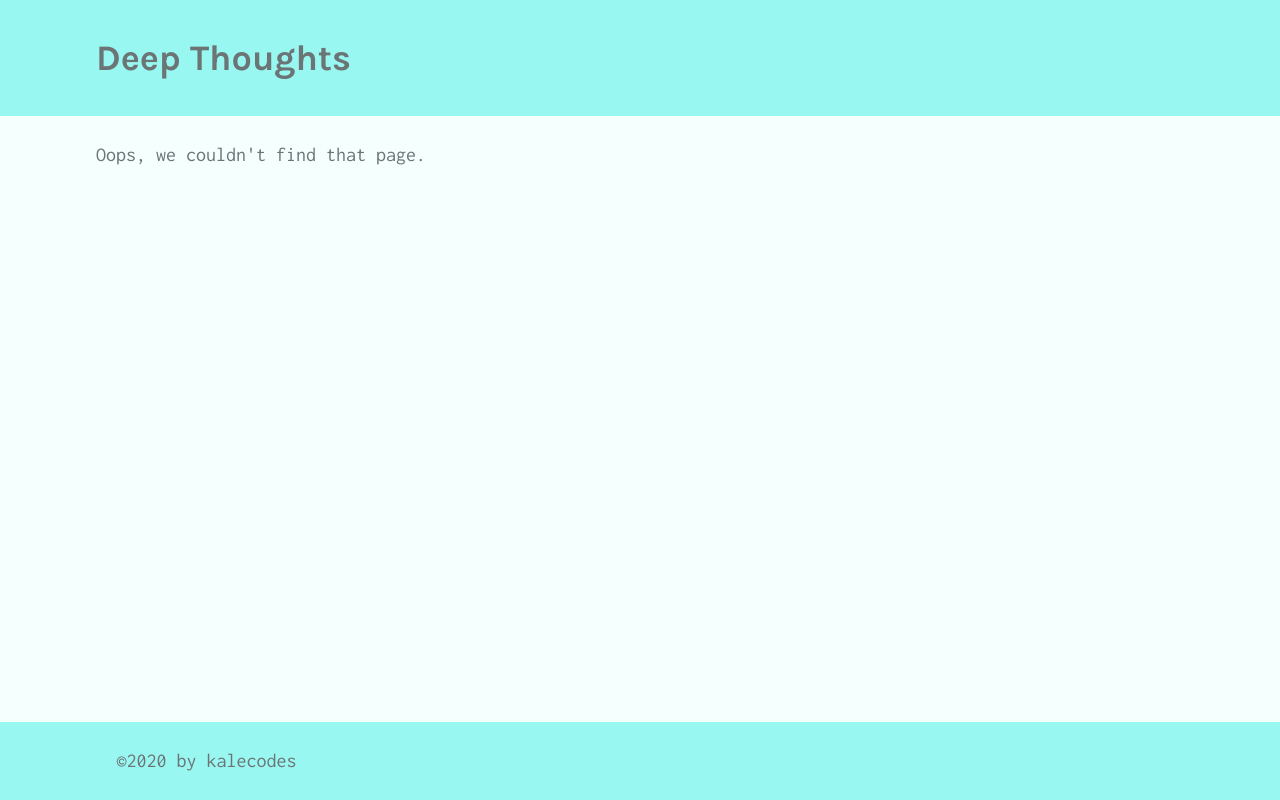
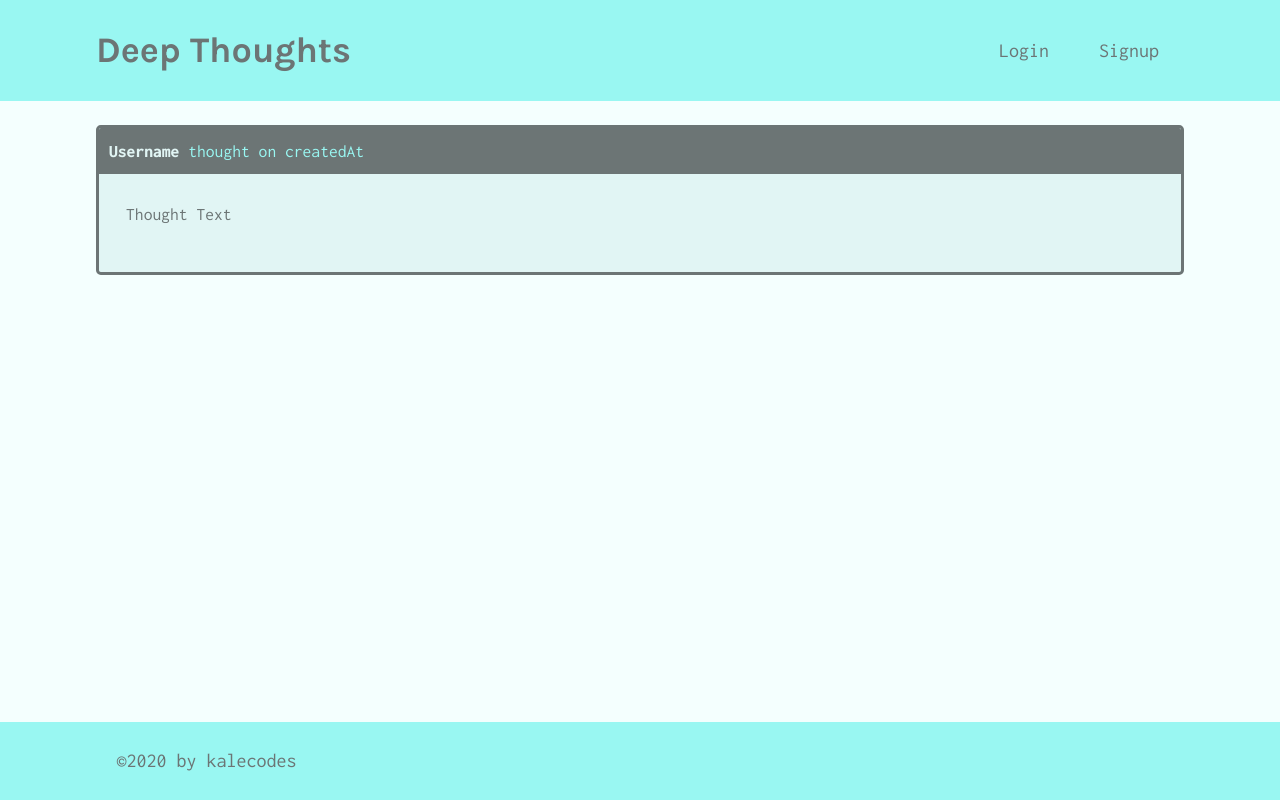
Before and after one commit to kalecodes/deep-thoughts-2, a React (Create React App) app in the folder client/: page /thought/1 in a window 1280 px wide. Built offline with nearby package versions, Linux system fonts and the light colour scheme.

Commit message:
setup Links for React Router

```diff
--- a/client/src/App.js
+++ b/client/src/App.js
@@ -32,8 +32,11 @@
               <Route path="/" element={<Home />} />
               <Route path="/login" element={<Login />} />
               <Route path="/signup" element={<Signup />} />
-              <Route path="/profile" element={<Profile />} />
-              <Route path="/thought" element={<SingleThought />} />
+              <Route path="/profile">
+                <Route path=":username" element={<Profile />} />
+                <Route path="" element={<Profile />} />
+              </Route>
+              <Route path="/thought/:id" element={<SingleThought />} />
               <Route path="*" element={<NoMatch />} />
             </Routes>
           </div>
--- a/client/src/components/Header/index.js
+++ b/client/src/components/Header/index.js
@@ -1,10 +1,18 @@
 import React from 'react';
+import { Link } from 'react-router-dom';
 
 const Header = () => {
   return (
     <header className="bg-secondary mb-4 py-2 flex-row align-center">
       <div className="container flex-row justify-space-between-lg justify-center align-center">
-        <h1>Deep Thoughts</h1>
+        <Link to="/">
+          <h1>Deep Thoughts</h1>
+        </Link>
+
+        <nav className="text-center">
+          <Link to="/login">Login</Link>
+          <Link to="/signup">Signup</Link>
+        </nav>
       </div>
     </header>
   );
--- a/client/src/components/ThoughtList/index.js
+++ b/client/src/components/ThoughtList/index.js
@@ -1,4 +1,5 @@
 import React from "react";
+import { Link } from 'react-router-dom';
 
 const ThoughtList = ({ thoughts, title }) => {
   if (!thoughts.length) {
@@ -12,15 +13,19 @@
         thoughts.map(thought => (
           <div key={thought._id} className="card mb-3">
             <p className="card-header">
+              <Link to={`/profile/${thought.username}`} style={{ fontWeight: 700 }} className="text-light">
                 {thought.username}
+              </Link>{' '}
               thought on {thought.createdAt}
             </p>
             <div className="card-body">
+              <Link to={`/thought/${thought._id}`}>
                 <p>{thought.thoughtText}</p>
                 <p className="mb-0">
                   Reactions: {thought.reactionCount} || Click to {' '}
                   {thought.reactionCount ? 'see' : 'start'} the discussion!
                 </p>
+              </Link>
             </div>
           </div>
         ))
--- a/client/src/pages/SingleThought.js
+++ b/client/src/pages/SingleThought.js
@@ -1,6 +1,10 @@
 import React from 'react';
+import { useParams } from 'react-router-dom';
 
 const SingleThought = props => {
+  const { id: thoughtId } = useParams();
+  console.log(thoughtId);
+
   return (
     <div>
       <div className="card mb-3">
```
Lines whose indentation alone changed are shown as unchanged.
